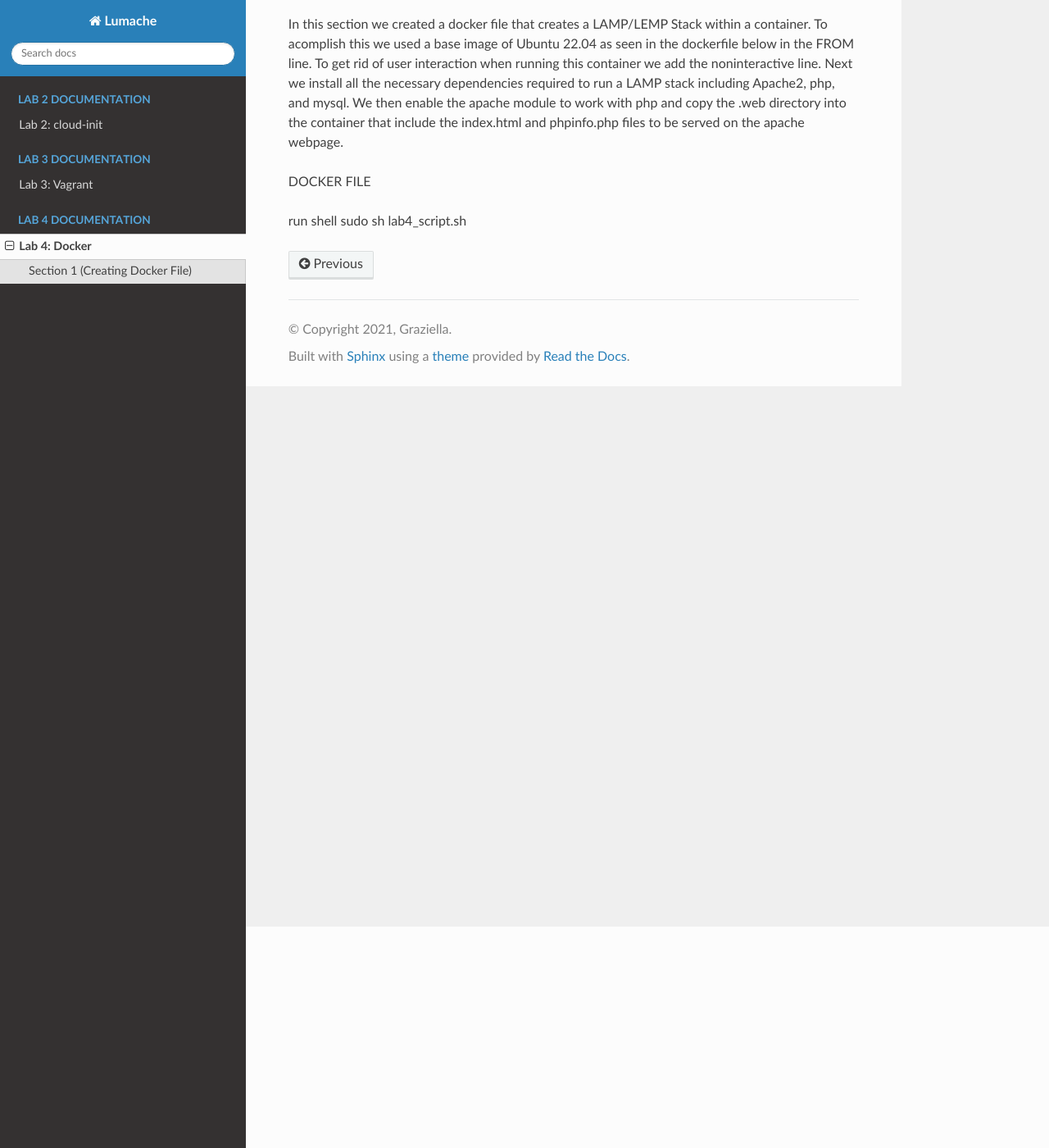
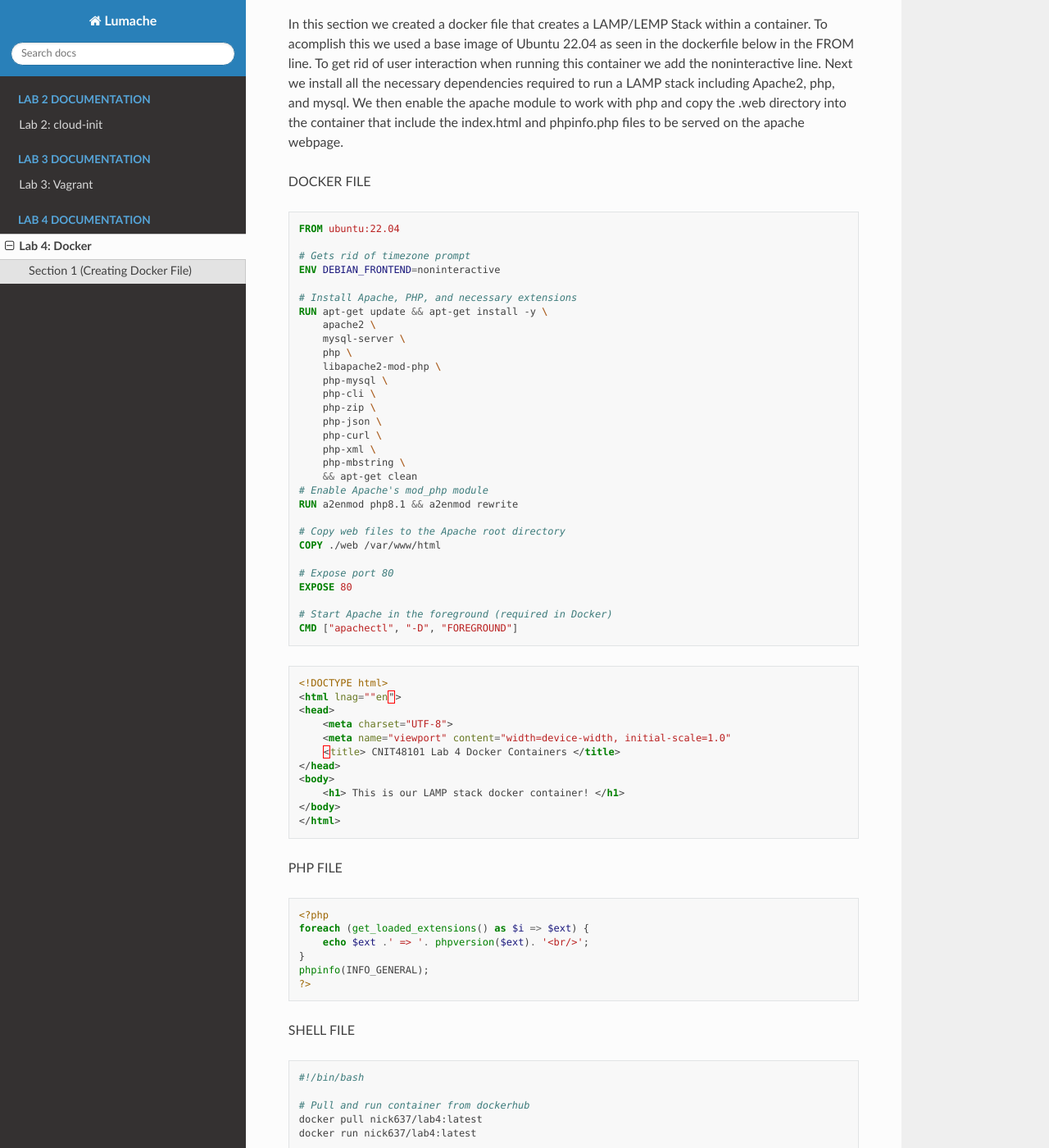
Before and after one commit to Hexadual/CNIT48101, a Sphinx documentation site: the page built from docs/source/lab4.rst, in a window 1280 px wide and 1400 px high, scrolled down 270 px. Shown: the whole window at 82% size. Built offline with Sphinx 7.4.7 and the Read the Docs theme 3.1.0, drawn with Linux system fonts in a browser that asks for light colours.

Commit message:
FILES ADDED

```diff
--- a/docs/source/lab4.rst
+++ b/docs/source/lab4.rst
@@ -13,6 +13,7 @@
 DOCKER FILE
 
 .. code-block:: Docker
+
     FROM ubuntu:22.04
 
     # Gets rid of timezone prompt
@@ -45,10 +46,40 @@
     CMD ["apachectl", "-D", "FOREGROUND"]
 
 
+.. code-block:: html
 
+    <!DOCTYPE html>
+    <html lnag=""en">
+    <head>
+        <meta charset="UTF-8">
+        <meta name="viewport" content="width=device-width, initial-scale=1.0"
+        <title> CNIT48101 Lab 4 Docker Containers </title>
+    </head>
+    <body>
+        <h1> This is our LAMP stack docker container! </h1>
+    </body>
+    </html>
 
+PHP FILE
 
+.. code-block:: php
 
+    <?php
+    foreach (get_loaded_extensions() as $i => $ext) {
+        echo $ext .' => '. phpversion($ext). '<br/>';
+    }
+    phpinfo(INFO_GENERAL);
+    ?>
+
+SHELL FILE
+
+.. code-block:: bash
+
+    #!/bin/bash
+
+    # Pull and run container from dockerhub
+    docker pull nick637/lab4:latest
+    docker run nick637/lab4:latest
 
 
 
```
